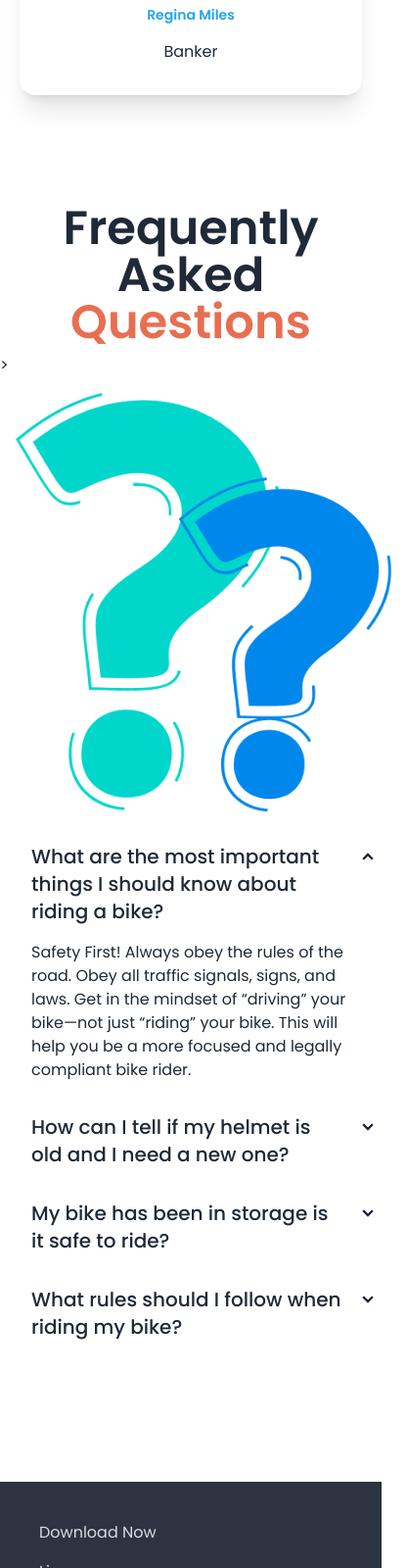
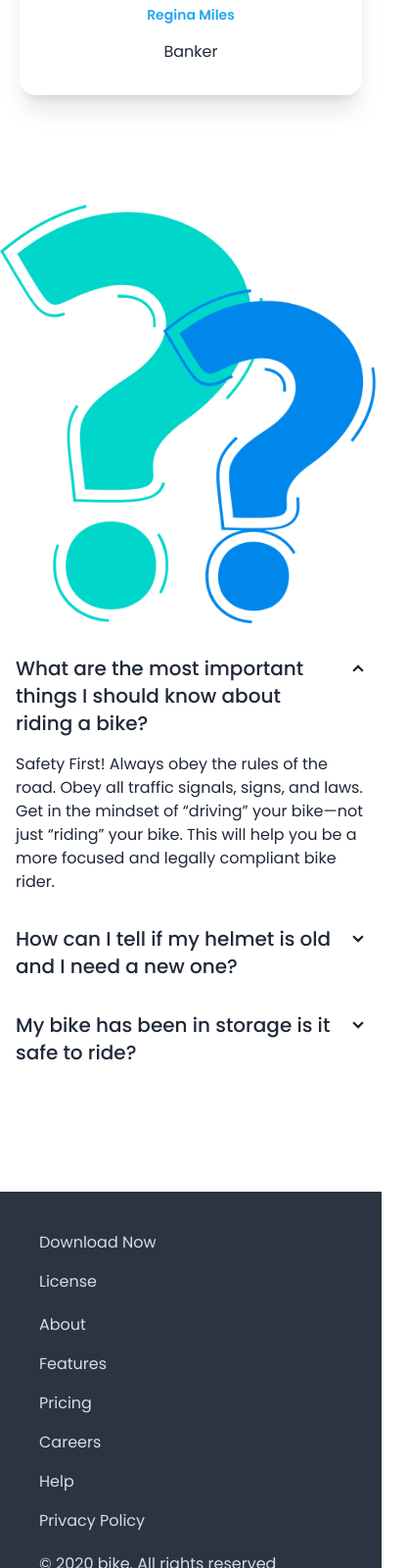
Before and after one commit to prothush/biker_zone, a plain HTML site: page index.html in a window 390 px wide. Shown: the part 5437-7037 px from the top of the page at 98% size, 416 px wide, since content can reach past the window. Drawn offline with nearby package versions, Linux system fonts and the light colour scheme.

Commit message:
Adjusted Responsive

```diff
--- a/index.html
+++ b/index.html
@@ -316,13 +316,12 @@
         </section>
 
         <section class="my-28">
+            <div class="flex flex-col lg:flex-row gap-4">
                 <div>
-                <h2 class="text-center text-5xl font-semibold mb-2">Frequently Asked  <span class="text-bike-primary">Questions</span></h2>>
-                <div class="hero min-h-screen">
-                    <div class="hero-content flex-col lg:flex-row">
                     <img
                     src="images/others/faq.png"
-                        class="max-w-sm" />
+                    class="max-w-sm rounded-lg" />
+                </div>
                 <div>
                     <div class="collapse collapse-arrow">
                         <input type="radio" name="my-accordion-2" checked="checked" />
@@ -337,23 +336,14 @@
                         <div class="collapse-title text-xl font-medium">How can I tell if my helmet is old and I need a
                             new one?</div>
                         <div class="collapse-content">
-                              <p>Safety First! Always obey the rules of the road. Obey all traffic signals, signs, and laws. Get in the mindset of “driving” your bike—not just “riding” your bike. This will help you be a more focused and legally compliant bike rider.</p>
+                          <p>Safety First! Always obey the rules of the road. Obey all traffic signals, signs, and laws. Get in the mindset of “driving” your bike—not just “riding” your bike. This will help you be a more focused and legally compliant bike rider. </p>
                         </div>
                       </div>
                       <div class="collapse collapse-arrow">
                         <input type="radio" name="my-accordion-2" />
                         <div class="collapse-title text-xl font-medium">My bike has been in storage is it safe to ride?</div>
                         <div class="collapse-content">
-                              <p>Safety First! Always obey the rules of the road. Obey all traffic signals, signs, and laws. Get in the mindset of “driving” your bike—not just “riding” your bike. This will help you be a more focused and legally compliant bike rider.</p>
-                            </div>
-                          </div>
-                          <div class="collapse collapse-arrow">
-                            <input type="radio" name="my-accordion-2" />
-                            <div class="collapse-title text-xl font-medium">What rules should I follow when riding my bike?</div>
-                            <div class="collapse-content">
-                              <p>Safety First! Always obey the rules of the road. Obey all traffic signals, signs, and laws. Get in the mindset of “driving” your bike—not just “riding” your bike. This will help you be a more focused and legally compliant bike rider.</p>
-                            </div>
-                          </div>
+                          <p>Safety First! Always obey the rules of the road. Obey all traffic signals, signs, and laws. Get in the mindset of “driving” your bike—not just “riding” your bike. This will help you be a more focused and legally compliant bike rider. </p>
                         </div>
                       </div>
                 </div>
```
Lines whose indentation alone changed are shown as unchanged.
